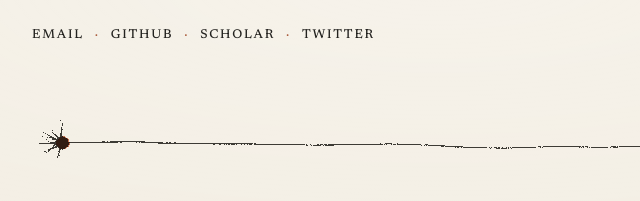
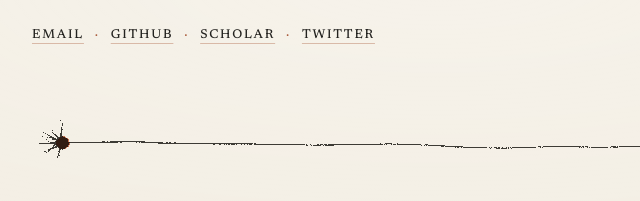
Before and after one commit to hrdkbhatnagar/hrdkbhatnagar.github.io, an Astro site: page / in a window 1280 px wide. Shown: the part 824-1025 px from the top of the page, 202-842 px from the left. Built offline with nearby package versions, Linux system fonts and the light colour scheme; Astro itself is replaced by a stand-in of ours.

Commit message:
underline contact links

```diff
--- a/public/styles/global.css
+++ b/public/styles/global.css
@@ -129,8 +129,9 @@ a:hover {
   transition: color 150ms ease, text-decoration-color 150ms ease;
 }
 
+/* The small capitals sit high, so their hairline hangs a little lower */
 .elsewhere a {
-  text-decoration-color: transparent;
+  text-underline-offset: 0.4em;
 }
 
 @media (hover: hover) and (pointer: fine) {
@@ -305,10 +306,6 @@ a:hover {
   font-weight: 500;
   letter-spacing: 0.14em;
   text-transform: uppercase;
-}
-
-.elsewhere a {
-  text-decoration: none;
 }
 
 .elsewhere-sep {
```
